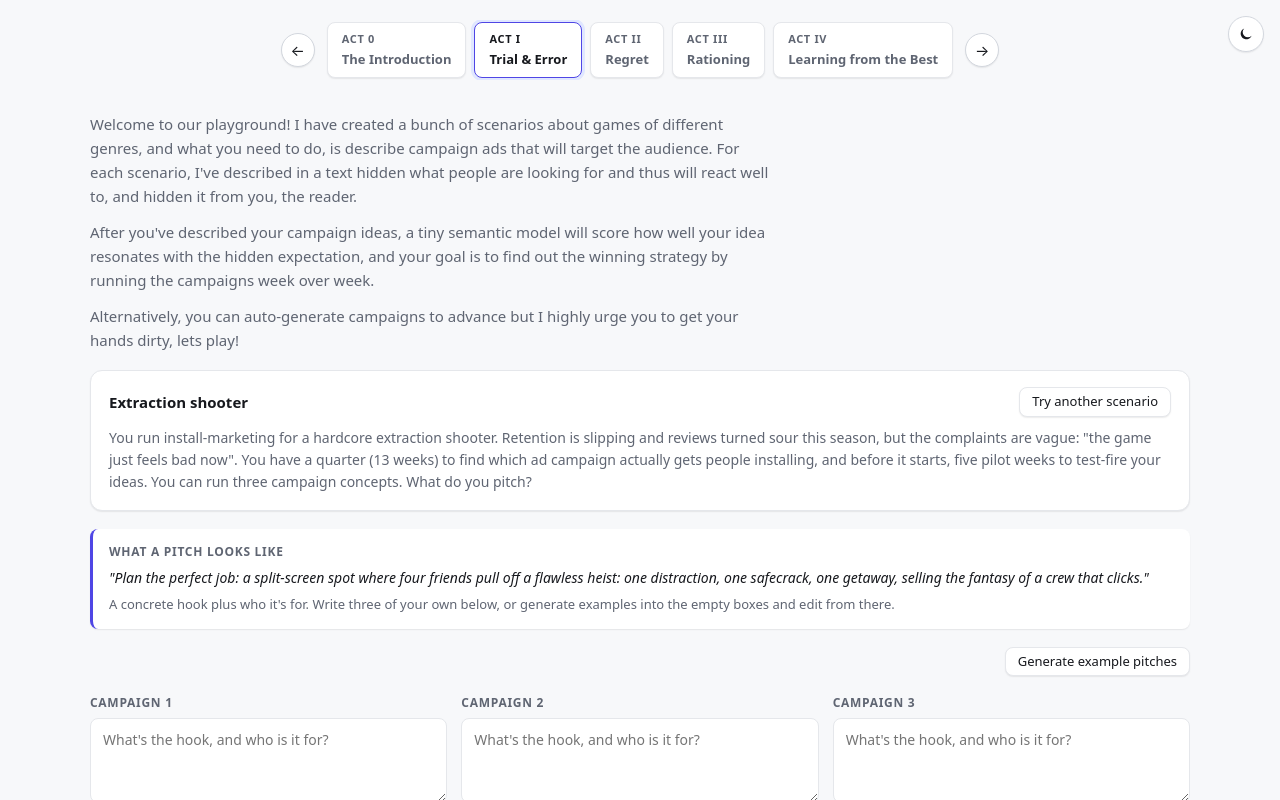
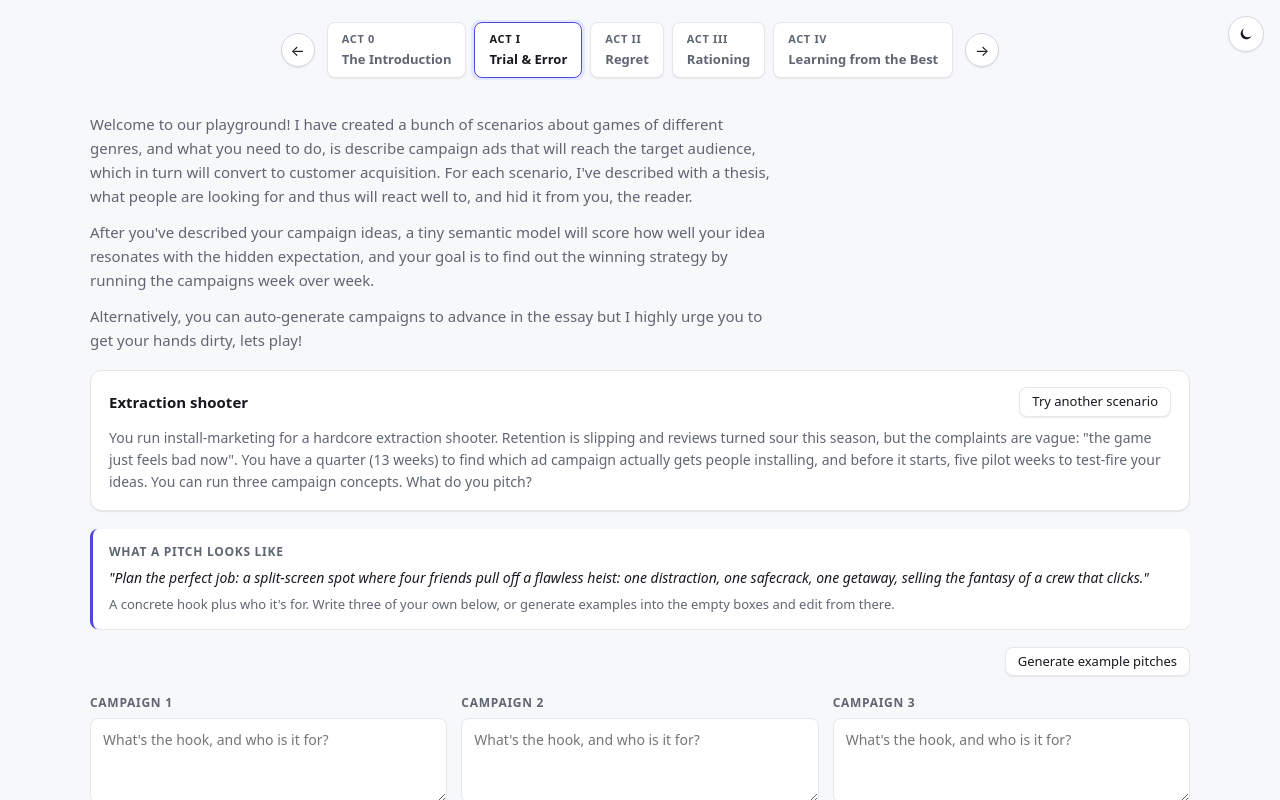
Before and after one commit to ugurkc/bandits, a React (Vite) app: page / in a window 1280 px wide. Both pictures are taken after a click on the button "Next act". Shown: the top 800 px of the page. Built offline with nearby package versions, Linux system fonts and the light colour scheme.

Commit message:
Update PitchPhase.tsx

```diff
--- a/src/components/PitchPhase.tsx
+++ b/src/components/PitchPhase.tsx
@@ -140,9 +140,9 @@ export function PitchPhase({ scenario, seed, pitches, onPitchesChange, onScored,
       <div className="pp-intro">
         <p>
           Welcome to our playground! I have created a bunch of scenarios about games of
-          different genres, and what you need to do, is describe campaign ads that will target
-          the audience. For each scenario, I've described in a text hidden what people are
-          looking for and thus will react well to, and hidden it from you, the reader.
+          different genres, and what you need to do, is describe campaign ads that will reach the target audience, which in turn will convert to customer acquisition.
+          For each scenario, I've described with a thesis, what people are
+          looking for and thus will react well to, and hid it from you, the reader.
         </p>
         <p>
           After you've described your campaign ideas, a tiny semantic model will score how well
@@ -150,7 +150,7 @@ export function PitchPhase({ scenario, seed, pitches, onPitchesChange, onScored,
           winning strategy by running the campaigns week over week.
         </p>
         <p>
-          Alternatively, you can auto-generate campaigns to advance but I highly urge you to get
+          Alternatively, you can auto-generate campaigns to advance in the essay but I highly urge you to get
           your hands dirty, lets play!
         </p>
       </div>
```
